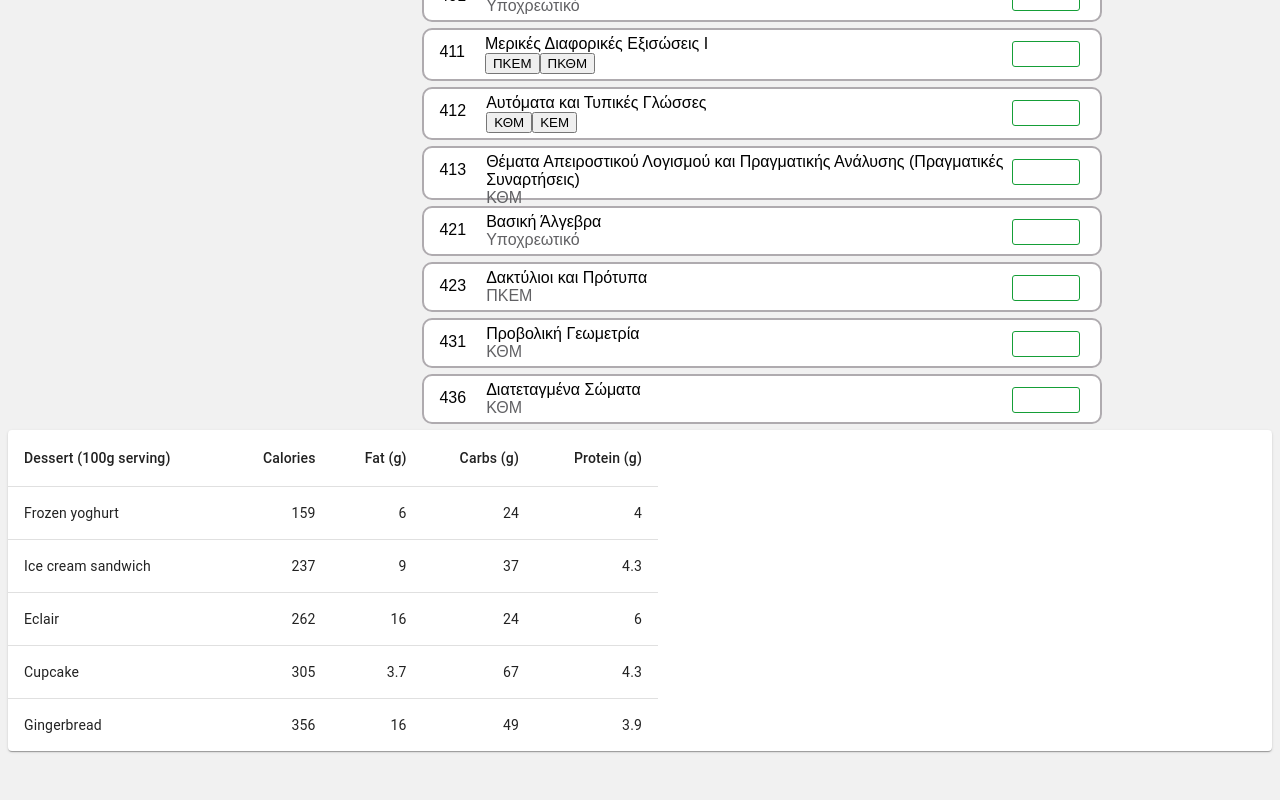
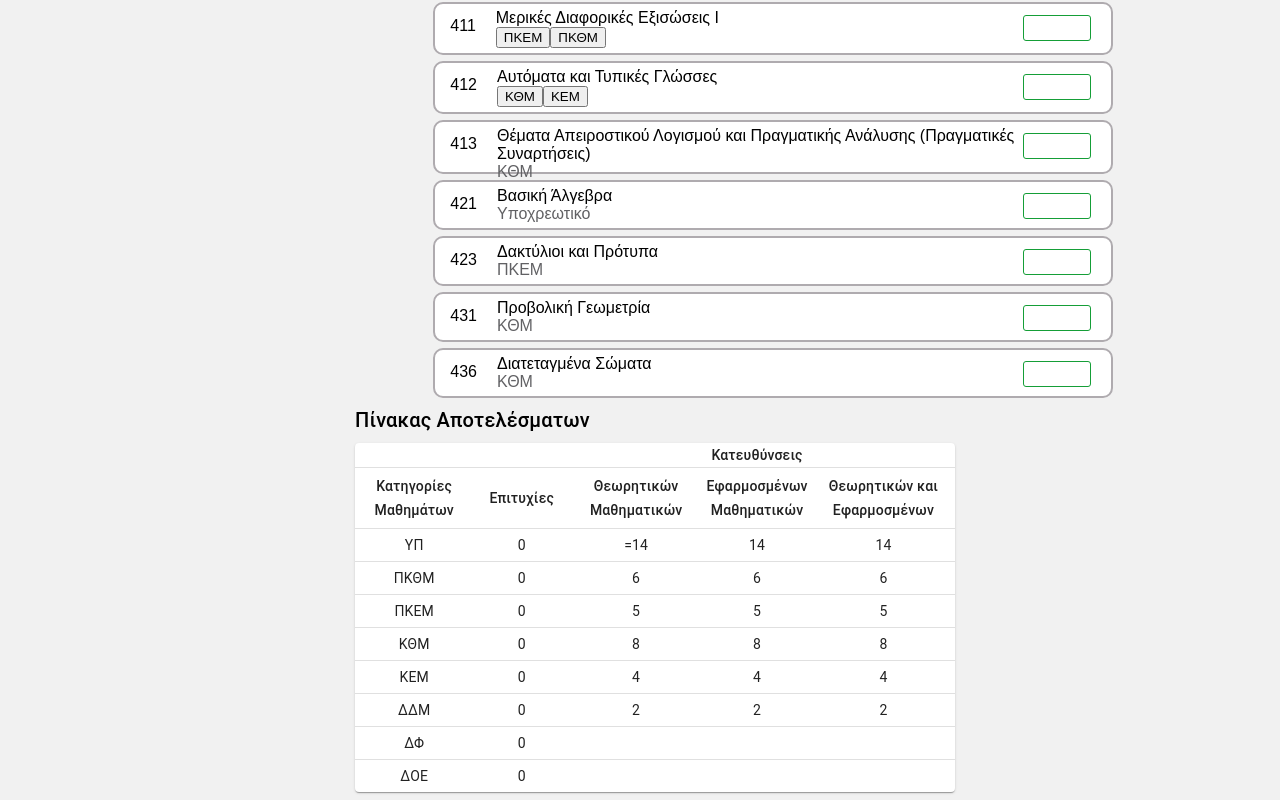
Before and after one commit to spaniard95/mathApp.js, a React (Create React App) app: page / in a window 1280 px wide. Shown: the part 1718-2518 px from the top of the page. Before the commit the page ends 2477 px from the top, so only its background shows below. Built offline with nearby package versions, Linux system fonts and the light colour scheme.

Commit message:
mui table set up, mui filter transition

```diff
--- a/src/components/card/Card.js
+++ b/src/components/card/Card.js
@@ -1,5 +1,6 @@
 import "./card.css";
 import SelectCateg from "./SelectCateg";
+import { Typography } from "@mui/material";
 import useCatalogModel from "../../models/catalogModel/useCatalogModel";
 
 
@@ -22,7 +23,9 @@ const Card = ({num, title, category, grade, selected}) => {
                 onChange={e => setGrade(num, e.target.value)}>
             </input>
             <div id="double">
-                <div id="title">{title}</div>
+            <Typography variant="h7" component="div">
+                {title}
+             </Typography>
                     <SelectCateg
                         num={num}
                         category={category}
--- a/src/components/catalog/Catalog.js
+++ b/src/components/catalog/Catalog.js
@@ -1,6 +1,6 @@
 import Card from "../card";
 import "./catalog.css";
-// import { useSelector } from "react-redux";
+import { Typography } from "@mui/material";
 import { useFilterModel } from "../../models/filterModel";
 import useCatalogModel from "../../models/catalogModel/useCatalogModel";
 import { getLessonsBy } from "../../library";
@@ -13,9 +13,9 @@ const Catalog = () => {
     const filteredLessons = getLessonsByCateg(lessons, checkedCategs(checks));
     return (
         <div className="catalog-box">
-            <div>
-                <h1>{`Κατάλογος μαθημάτων (${filteredLessons.length})`} </h1>
-            </div>
+            <Typography variant="h6" gutterBottom component="div">
+                {`Κατάλογος μαθημάτων (${filteredLessons.length})`}
+            </Typography>
             <select id="select1">
                 <option value="Υποχρεωτικό">Αριθμός Καταλόγου</option>
             </select>
--- a/src/components/filter/Filter.js
+++ b/src/components/filter/Filter.js
@@ -1,5 +1,5 @@
 import React, { useEffect } from 'react';
-import reactDom from 'react-dom';
+import { Checkbox, List, ListItem, ListItemButton, ListItemIcon, ListItemText, Typography } from '@mui/material';
 import useFilterModel from '../../models/filterModel/useFilterModel';
 import "./filter.css";
 
@@ -9,9 +9,38 @@ const categoriesLi = ["Υποχρεωτικά (14)", "ΠΚΘΜ", "ΠΚΕΜ", "Κ
 const Filter = () => {
     const {clickCheck, checkAll, checks} = useFilterModel();
 
+    // return (
+    //     <List sx={{ width: '25%', maxWidth: 250, height: 300}}>
+    //         {checks.map((category, index) => {
+    //             const labelId = `checkbox-list-label-${index}`;
+
+    //             return (
+    //                 <ListItem
+    //                     key={index}
+    //                     disablePadding
+    //                 >
+    //                     <ListItemButton role={undefined} onClick={() => clickCheck(index)} dense>
+    //                         <ListItemIcon>
+    //                             <Checkbox
+    //                                 edge="start"
+    //                                 checked={category}
+    //                                 tabIndex={-1}
+    //                                 disableRipple
+    //                             />
+    //                         </ListItemIcon>
+    //                         <ListItemText id={labelId} primary={categoriesLi[index]} />
+    //                     </ListItemButton>
+    //                 </ListItem>
+    //             );
+    //         })}
+    //     </List>
+    // );
+
     return (
         <div class="filter-box">
-           <h1>Κατηγορίες μαθημάτων</h1>
+           <Typography variant="h6" padding="10">
+                Κατηγορίες Μαθημάτων
+            </Typography>
            <ul class="filter-list">
             {/* <li>
                 <input
@@ -23,7 +52,7 @@ const Filter = () => {
                 <label for="c1">Επιλογή όλων</label>
             </li> */}
             {categoriesLi.map((category,index) =>
-                 <li onClick={() => clickCheck(index)}>
+                  <li onClick={() => clickCheck(index)}>
                     <input
                         type="checkbox"
                         name="c1"
@@ -34,7 +63,14 @@ const Filter = () => {
                         >
                     </input>
                     <label for="c1">{category}</label>
+                    {/* <Checkbox
+                        checked={checks[index]}
+                        //onChange={() => clickCheck(index)}
+                        inputProps={{ 'aria-label': 'controlled' }}
+                        label="fasdf"
+                     /> */}
                  </li>
+
             )}
            </ul>
         </div>
--- a/src/components/matrix/Matrix.js
+++ b/src/components/matrix/Matrix.js
@@ -3,8 +3,9 @@ import { groupByCategory } from "../../library";
 import { useSelector } from "react-redux";
 import { majors, categoriesLi } from "../../library";
 
+//replaced by mui table
 //chaos
-const MatrixOld = () => {
+const Matrix = () => {
   const catalog = useSelector((state) => state.catalog);
   const group = groupByCategory(catalog);
 
--- a/src/components/matrix/Table2.js
+++ b/src/components/matrix/Table2.js
@@ -6,49 +6,79 @@ import TableContainer from '@mui/material/TableContainer';
 import TableHead from '@mui/material/TableHead';
 import TableRow from '@mui/material/TableRow';
 import Paper from '@mui/material/Paper';
+import { Typography } from '@mui/material';
+import { majors, categoriesLi } from "../../library";
+import { getLessonsBy } from '../../library';
+import useCatalogModel from '../../models/catalogModel/useCatalogModel';
+import "./matrix.css";
 
-function createData(name, calories, fat, carbs, protein) {
-  return { name, calories, fat, carbs, protein };
+function createData(categoryTitle, passed, limit1, limit2, limit3) {
+  return { categoryTitle, passed, limit1, limit2, limit3};
 }
 
-const rows = [
-  createData('Frozen yoghurt', 159, 6.0, 24, 4.0),
-  createData('Ice cream sandwich', 237, 9.0, 37, 4.3),
-  createData('Eclair', 262, 16.0, 24, 6.0),
-  createData('Cupcake', 305, 3.7, 67, 4.3),
-  createData('Gingerbread', 356, 16.0, 49, 3.9),
-];
+const rows = ( lessons1 ) => {
+  const { getPassedLessonsByCateg } = getLessonsBy;
+
+  return categoriesLi.map((categoryRow, index) => {
+    console.log(getPassedLessonsByCateg(lessons1, 0))
+    return createData(
+      categoryRow,
+      getPassedLessonsByCateg(lessons1, index).length,
+      majors[0].requirements[index],
+      majors[1].requirements[index],
+      majors[2].requirements[index],
+    )
+  });
+};
 
 export default function BasicTable() {
+  const { lessons } = useCatalogModel();
+
   return (
+    <div class="results-matrix1">
+     <Typography variant="h6" gutterBottom component="div">
+        Πίνακας Αποτελέσματων
+      </Typography>
       <TableContainer component={Paper}>
-      <Table sx={{ minWidth: 650, maxWidth:450 }} aria-label="simple table">
-        <TableHead>
+        <Table sx={{ minWidth: 500, padding: "none"}} size="small" aria-label="a dense table">
+          <TableHead height="10">
             <TableRow>
-            <TableCell>Dessert (100g serving)</TableCell>
-            <TableCell align="right">Calories</TableCell>
-            <TableCell align="right">Fat&nbsp;(g)</TableCell>
-            <TableCell align="right">Carbs&nbsp;(g)</TableCell>
-            <TableCell align="right">Protein&nbsp;(g)</TableCell>
+              <TableCell></TableCell>
+              <TableCell></TableCell>
+              <TableCell></TableCell>
+              <TableCell padding={"none"} align="center">Κατευθύνσεις</TableCell>
+              <TableCell></TableCell>
+            </TableRow>
+            <TableRow >
+              <TableCell padding={"1"}  align="center">Κατηγορίες Μαθημάτων</TableCell>
+              <TableCell align="center">Επιτυχίες</TableCell>
+              <TableCell align="center">Θεωρητικών Μαθηματικών</TableCell>
+              <TableCell align="center" padding={"none"}>Εφαρμοσμένων Μαθηματικών</TableCell>
+              <TableCell align="center">Θεωρητικών και Εφαρμοσμένων</TableCell>
             </TableRow>
           </TableHead>
           <TableBody>
-          {rows.map((row) => (
+            {rows(lessons).map((row) => (
               <TableRow
                 key={row.name}
                 sx={{ '&:last-child td, &:last-child th': { border: 0 } }}
               >
-              <TableCell component="th" scope="row">
-                {row.name}
+                <TableCell
+                  component="th"
+                  scope="row"
+                  align="center"
+                >
+                  {row.categoryTitle}
                 </TableCell>
-              <TableCell align="right">{row.calories}</TableCell>
-              <TableCell align="right">{row.fat}</TableCell>
-              <TableCell align="right">{row.carbs}</TableCell>
-              <TableCell align="right">{row.protein}</TableCell>
+                <TableCell align="center">{row.passed}</TableCell>
+                <TableCell align="center">{row.limit1}</TableCell>
+                <TableCell align="center">{row.limit2}</TableCell>
+                <TableCell align="center">{row.limit3}</TableCell>
               </TableRow>
             ))}
           </TableBody>
         </Table>
       </TableContainer>
+    </div>
   );
 }
--- a/src/components/matrix/matrix.css
+++ b/src/components/matrix/matrix.css
@@ -1,10 +1,14 @@
-.results-matrix {
+.results-matrix1 {
   display: table-cell;
   margin-left: 30px;
-  width: auto;
+  width: 600px;
 }
 
-table {
+TableCell {
+  padding: 100px;
+}
+
+.table {
   /* display: grid;
   grid-gap: 5px 5px 5px; */
   /* grid-template-columns: auto auto auto; */
@@ -18,7 +22,7 @@ table {
   border-color: rgb(175, 171, 175);
 }
 
-tr{
+.tr{
   background-color: rgba(255, 255, 255, 0.8);
   border: 1px solid rgba(0, 0, 0, 0.8);
   padding: 300px;
@@ -28,16 +32,16 @@ tr{
   padding: 8px;
 }
 
-tr:hover {
+.tr:hover {
   background-color: rgb(169, 196, 15);
 }
 
-th {
+.th {
   text-align: center;
   padding-right: 5px
 }
 
-td {
+.td {
   text-align: center;
   padding: 10px;
   /* border: 2px solid;
@@ -45,7 +49,7 @@ td {
   background-color: rgb(216, 227, 252);
 }
 
-td:before {
+.td:before {
   /* content: "\2619"; */
   font-family: FontAwesome;
     font-style: normal;
--- a/src/library/lessonsCatalog.js
+++ b/src/library/lessonsCatalog.js
@@ -3,7 +3,7 @@ const lessons = [
         number: 101,
         name: "Απειροστικος Λογιμος 1",
         category: [0],
-        grade: "",
+        grade: null,
     },
     {
         number: 109,
@@ -1101,7 +1101,7 @@ const lesson2 = [{
 const majors = [
     {
         title: "Θεωρητικών Μαθηματικών",
-        requirements: [14, 6, 5, 8, 4, 2, , ]
+        requirements: ["=14", 6, 5, 8, 4, 2, , ]
     },
     {
         title: "Εφαρμοσμένων Μαθηματικών",
```
Lines whose indentation alone changed are shown as unchanged.
